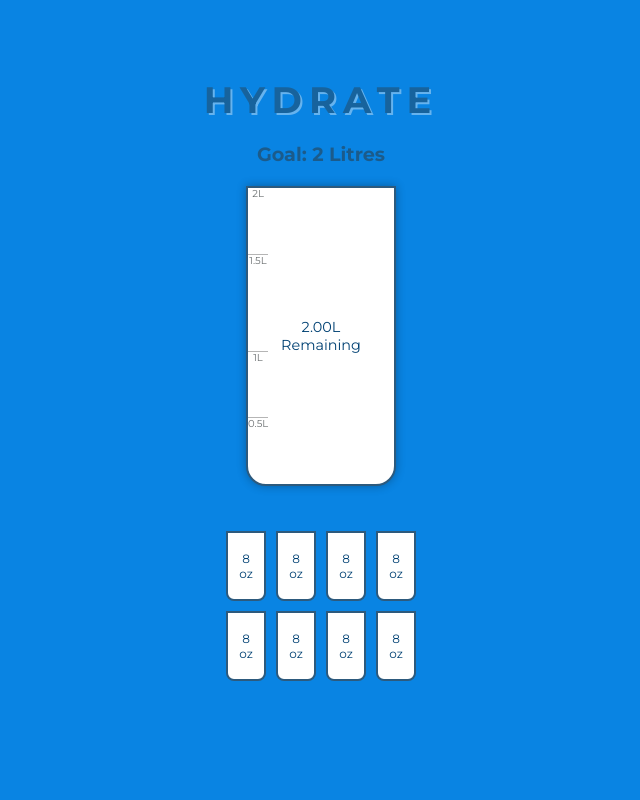
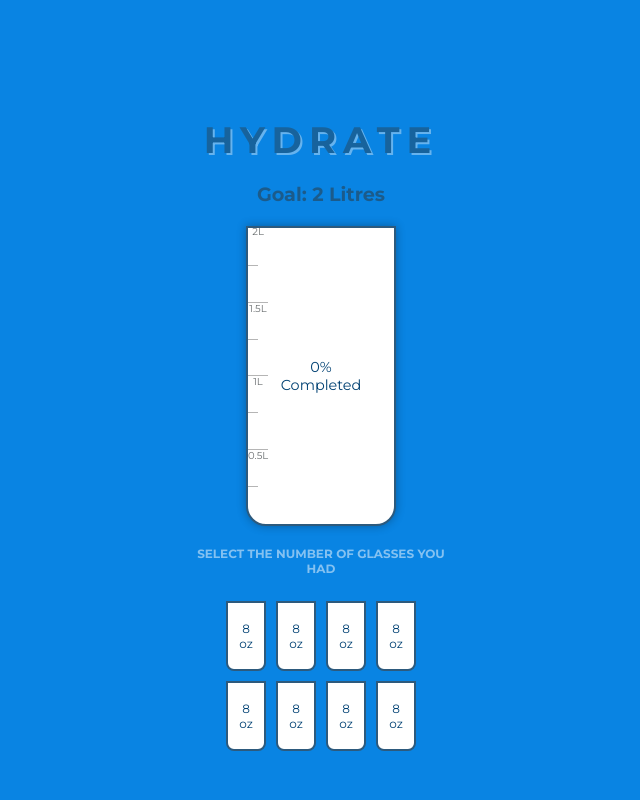
Before and after one commit to neel-am28/hydrate, a PHP site: page / in a window 1280 px wide. Shown: the whole page, without its empty margins (319-959 px from the left). Run offline with PHP 8.4, Linux system fonts and the light colour scheme.

Commit message:
completed the project with all basic features

```diff
--- a/app.js
+++ b/app.js
@@ -45,7 +45,7 @@
     const totalGlasses = glasses.length
 
     remained.style.visibility = 'visible'
-    litresRemaining.textContent = `${(2 - (250 * fullGlasses / 1000)).toFixed(2)}L`
+    litresRemaining.textContent = `${fullGlasses / totalGlasses * 100}%`
 
     if (fullGlasses === 0) {
         beakerFull.style.visibility = 'hidden'
--- a/home.html
+++ b/home.html
@@ -16,15 +16,20 @@
     <h2>Goal: <span class="two">2 </span>Litres</h2>
 
     <div class="beaker">
-        <h3 class="remained"><span id="remaining">2L</span><br> Remaining</h3>
+        <h3 class="remained"><span id="remaining">2L</span><br> Completed</h3>
         <div class="beaker-full"></div>
+        <div class="beaker-mark half-one"></div>
         <div class="beaker-mark one">0.5L</div>
+        <div class="beaker-mark half-two"></div>
         <div class="beaker-mark two">1L</div>
+        <div class="beaker-mark half-three"></div>
         <div class="beaker-mark three">1.5L</div>
+        <div class="beaker-mark half-four"></div>
         <div class="beaker-mark four">2L</div>
     </div>
 
     <div class="glasses-section">
+        <h2 class="number">Select the number of glasses you had</h2>
         <div class="glass">8 <br>oz</div>
         <div class="glass">8 <br>oz</div>
         <div class="glass">8 <br>oz</div>
--- a/style.css
+++ b/style.css
@@ -71,11 +71,14 @@
   transition: 0.3s ease;
 }
 .glasses-section {
-  width: 200px;
+  max-width: 249px;
   height: 157px;
   display: flex;
   flex-wrap: wrap;
-  margin: 40px auto;
+  margin: 0px auto;
+  text-align: center;
+  align-items: center;
+  justify-content: center;
 }
 .glass {
   border: 2px solid #2d5a7d;
@@ -96,26 +99,6 @@
   transition: 0.3s ease;
   position: relative;
 }
-/* .glass::before {
-  content: "";
-  position: absolute;
-  height: 100%;
-  background-color: black;
-  width: 2px;
-  transform: rotate(-8deg);
-  left: -9%;
-  bottom: 1px;
-}
-.glass::after {
-  content: "";
-  position: absolute;
-  height: 100%;
-  background-color: black;
-  width: 2px;
-  transform: rotate(8deg);
-  right: -9%;
-  bottom: 1px;
-} */
 .glass.full {
   background-color: #6ab3f8;
   color: #0d2743;
@@ -129,14 +112,35 @@
   opacity: 0.7;
 }
 .beaker-mark.one {
-  bottom: 66px;
+  bottom: 25%;
 }
 .beaker-mark.two {
-  bottom: 132px;
+  bottom: 50%;
 }
 .beaker-mark.three {
-  top: 66px;
+  top: 25%;
 }
 .beaker-mark.four {
-  top: -1px;
+  top: -1%;
 }
+.beaker-mark.half-one {
+  bottom: 12.5%;
+  width: 10px;
+}
+.beaker-mark.half-two {
+  bottom: 37.5%;
+  width: 10px;
+}
+.beaker-mark.half-three {
+  top: 37.5%;
+  width: 10px;
+}
+.beaker-mark.half-four {
+  top: 12.5%;
+  width: 10px;
+}
+h2.number {
+  font-size: 12px;
+  color: white;
+  text-transform: uppercase;
+}
```
